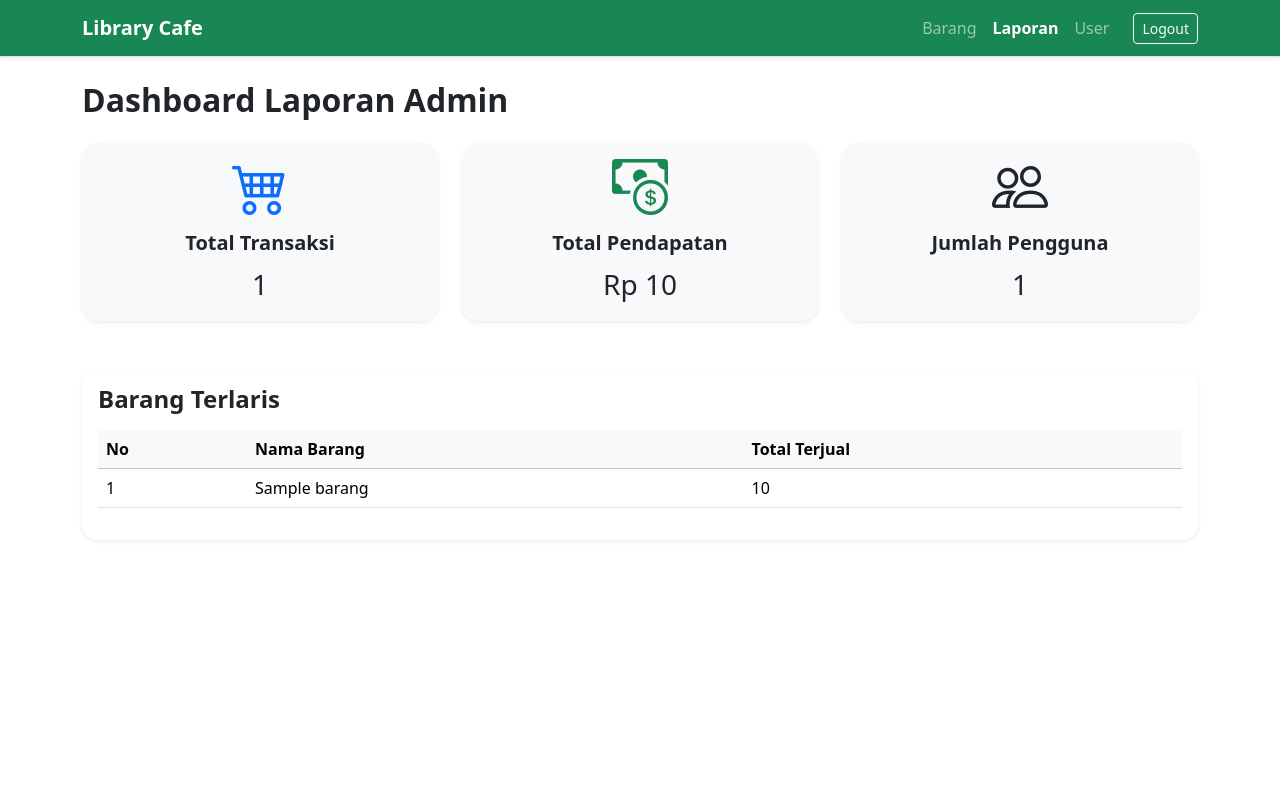
After one commit to rendi-hendra/library-cafe, a PHP site: page /laporan.php in a window 1280 px wide. The commit adds this page. Run offline with PHP 8.4, Linux system fonts and the light colour scheme; the visitor is signed in with stand-in values (Sample User, id 1); tables that the repository leaves empty or names only in its code hold one stand-in row (values such as "Sample post"); some libraries are stand-ins or nearby versions.

Commit message:
fear(laporan): Create laporan

```diff
--- /dev/null
+++ b/laporan.php
@@ -0,0 +1,96 @@
+<?php
+include 'connectdb.php';
+session_start();
+
+// Cek apakah admin
+if (!isset($_SESSION["login"]) || !$_SESSION['admin']) {
+    header("Location: login.php");
+    exit;
+}
+
+include 'layout/header.php';
+
+// Ambil data statistik
+$total_transaksi = mysqli_fetch_assoc(mysqli_query($conn, "SELECT COUNT(*) as total FROM transaksi"))['total'];
+$total_pendapatan = mysqli_fetch_assoc(mysqli_query($conn, "SELECT SUM(total) as total FROM transaksi"))['total'] ?? 0;
+$total_user = mysqli_fetch_assoc(mysqli_query($conn, "SELECT COUNT(*) as total FROM user"))['total'];
+
+// Ambil barang terlaris
+$barang_terlaris = mysqli_query($conn, "
+    SELECT b.nama, SUM(td.jumlah) as total_terjual
+    FROM transaksi_detail td
+    JOIN barang b ON td.id_barang = b.id
+    GROUP BY td.id_barang
+    ORDER BY total_terjual DESC
+    LIMIT 5
+");
+?>
+
+<body>
+<?php include 'layout/layout.php'; ?>
+<div class="container py-4">
+    <h2 class="mb-4 fw-bold">Dashboard Laporan Admin</h2>
+
+    <!-- Stat cards -->
+    <div class="row g-4 mb-5">
+        <div class="col-md-4">
+            <div class="card shadow-sm border-0 rounded-4 h-100 bg-light">
+                <div class="card-body d-flex flex-column justify-content-center text-center">
+                    <i class="bi bi-cart4 display-4 text-primary mb-3"></i>
+                    <h5 class="fw-semibold">Total Transaksi</h5>
+                    <p class="fs-3 mb-0"><?= $total_transaksi ?></p>
+                </div>
+            </div>
+        </div>
+        <div class="col-md-4">
+            <div class="card shadow-sm border-0 rounded-4 h-100 bg-light">
+                <div class="card-body d-flex flex-column justify-content-center text-center">
+                    <i class="bi bi-cash-coin display-4 text-success mb-3"></i>
+                    <h5 class="fw-semibold">Total Pendapatan</h5>
+                    <p class="fs-3 mb-0">Rp <?= number_format($total_pendapatan, 0, ',', '.') ?></p>
+                </div>
+            </div>
+        </div>
+        <div class="col-md-4">
+            <div class="card shadow-sm border-0 rounded-4 h-100 bg-light">
+                <div class="card-body d-flex flex-column justify-content-center text-center">
+                    <i class="bi bi-people display-4 text-dark mb-3"></i>
+                    <h5 class="fw-semibold">Jumlah Pengguna</h5>
+                    <p class="fs-3 mb-0"><?= $total_user ?></p>
+                </div>
+            </div>
+        </div>
+    </div>
+
+    <!-- Barang Terlaris -->
+    <div class="card shadow-sm border-0 rounded-4">
+        <div class="card-body">
+            <h4 class="fw-bold mb-3">Barang Terlaris</h4>
+            <table class="table table-hover">
+                <thead class="table-light">
+                    <tr>
+                        <th>No</th>
+                        <th>Nama Barang</th>
+                        <th>Total Terjual</th>
+                    </tr>
+                </thead>
+                <tbody>
+                    <?php $no = 1; while ($row = mysqli_fetch_assoc($barang_terlaris)): ?>
+                        <tr>
+                            <td><?= $no++ ?></td>
+                            <td><?= htmlspecialchars($row['nama']) ?></td>
+                            <td><?= $row['total_terjual'] ?></td>
+                        </tr>
+                    <?php endwhile; ?>
+                    <?php if ($no === 1): ?>
+                        <tr><td colspan="3" class="text-center text-muted">Belum ada data penjualan.</td></tr>
+                    <?php endif; ?>
+                </tbody>
+            </table>
+        </div>
+    </div>
+</div>
+
+<!-- Bootstrap Icons CDN -->
+<link rel="stylesheet" href="https://cdn.jsdelivr.net/npm/bootstrap-icons@1.10.5/font/bootstrap-icons.css">
+</body>
--- a/layout/layout.php
+++ b/layout/layout.php
@@ -8,7 +8,7 @@ if (session_status() == PHP_SESSION_NONE) {
 $isAdmin = isset($_SESSION['admin']);
 ?>
 
-<nav class="navbar navbar-expand-lg navbar-dark bg-dark border-bottom shadow-sm">
+<nav class="navbar navbar-expand-lg navbar-dark bg-success border-bottom shadow-sm">
     <div class="container">
         <a class="navbar-brand fw-semibold" href="barang.php">Library Cafe</a>
         <button class="navbar-toggler" type="button" data-bs-toggle="collapse" data-bs-target="#navbarNav">
@@ -22,6 +22,13 @@ $isAdmin = isset($_SESSION['admin']);
                         Barang
                     </a>
                 </li>
+                <?php if ($isAdmin): ?>
+                <li class="nav-item">
+                    <a class="nav-link <?= $activePage === 'laporan.php' ? 'active fw-bold' : '' ?>" href="laporan.php">
+                        Laporan
+                    </a>
+                </li>
+                <?php endif; ?>
                 <?php if (!$isAdmin): ?>
                 <li class="nav-item">
                     <a class="nav-link <?= $activePage === 'keranjang.php' ? 'active fw-bold' : '' ?>" href="keranjang.php">
--- a/user.php
+++ b/user.php
@@ -19,7 +19,7 @@ include 'layout/header.php';
     <?php include 'layout/layout.php'; ?>
     <div class="container py-5">
         <div class="card shadow-lg border-0">
-            <div class="card-header bg-dark text-white d-flex justify-content-between align-items-center">
+            <div class="card-header bg-success text-white d-flex justify-content-between align-items-center">
                 <h4 class="mb-0">Daftar Pengguna</h4>
             </div>
             <div class="card-body">
```
